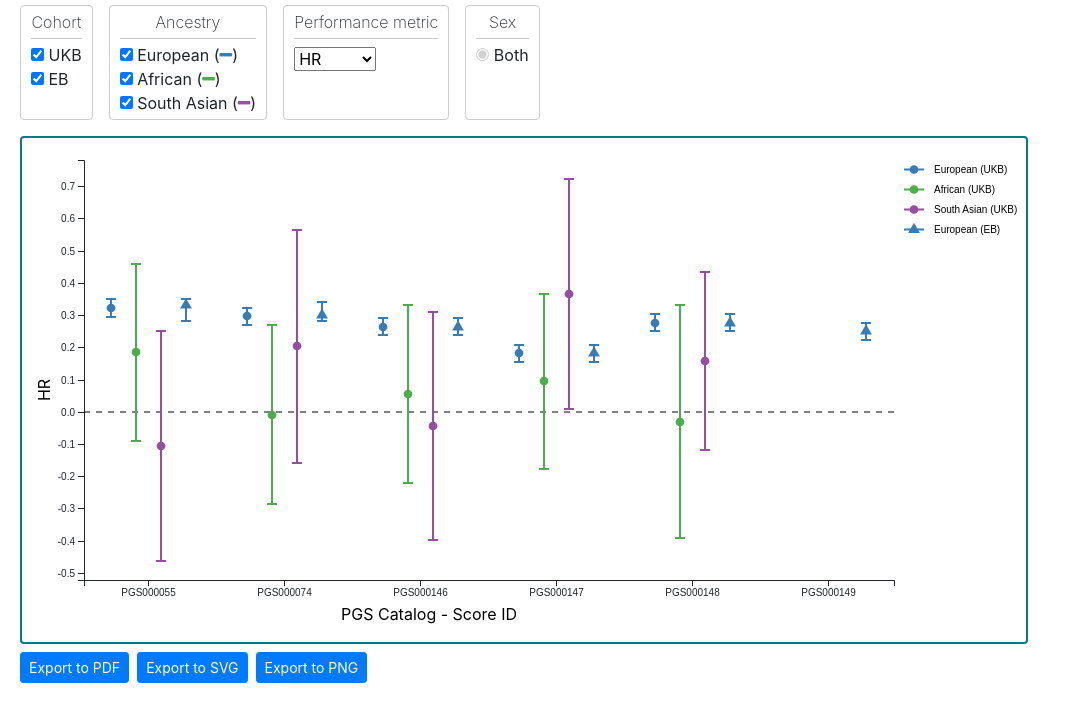
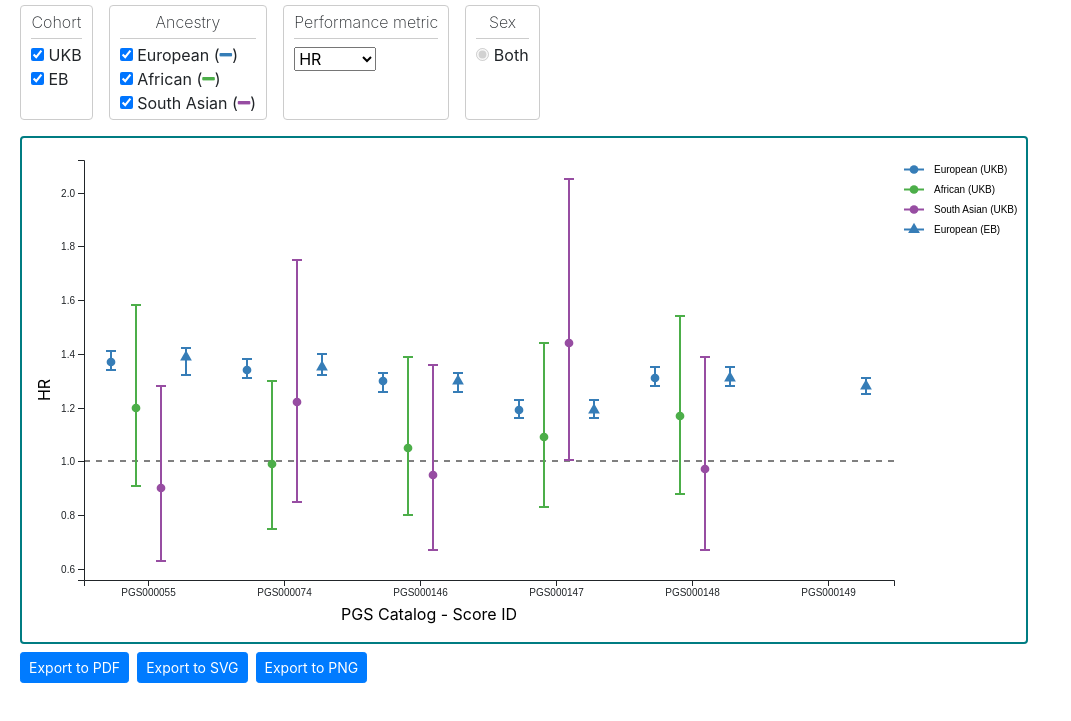
Before and after one commit to ens-lgil/pgs_d3, a plain HTML site: page index.html in a window 1280 px wide. Shown: the part 61-782 px from the top of the page, without its empty margins (0-1071 px from the left). Drawn offline with nearby package versions, Linux system fonts and the light colour scheme.

Commit message:
Convert HR data to exponential values and update the way the horizontal line is displayed (depends on the metric)

```diff
--- a/index.html
+++ b/index.html
@@ -107,7 +107,22 @@
             "HR": {
               "Both":
                 [
-                  { pgs: 'PGS000055', grpName: 'European', y: 0.32104382, eb: 0.293867188, et: 0.348220452 },
+                  { pgs: 'PGS000055', grpName: 'European', y: 1.37, eb: 1.34, et: 1.41 },
+                  { pgs: 'PGS000055', grpName: 'African', y: 1.20, eb: 0.91, et: 1.58 },
+                  { pgs: 'PGS000055', grpName: 'South Asian', y: 0.90, eb:  0.63, et: 1.28 },
+                  { pgs: 'PGS000074', grpName: 'European', y: 1.34, eb: 1.31, et: 1.38 },
+                  { pgs: 'PGS000074', grpName: 'African', y: 0.99, eb: 0.75, et: 1.30 },
+                  { pgs: 'PGS000074', grpName: 'South Asian', y: 1.22, eb: 0.85, et: 1.75 },
+                  { pgs: 'PGS000146', grpName: 'European', y: 1.30, eb: 1.26, et: 1.33 },
+                  { pgs: 'PGS000146', grpName: 'African', y: 1.05, eb: 0.80, et: 1.39 },
+                  { pgs: 'PGS000146', grpName: 'South Asian', y: 0.95, eb: 0.67, et: 1.36 },
+                  { pgs: 'PGS000147', grpName: 'European', y: 1.19, eb: 1.16, et: 1.23 },
+                  { pgs: 'PGS000147', grpName: 'African', y: 1.09, eb: 0.83, et: 1.44 },
+                  { pgs: 'PGS000147', grpName: 'South Asian', y: 1.44, eb: 1.007, et: 2.05 },
+                  { pgs: 'PGS000148', grpName: 'European', y: 1.31, eb: 1.28, et: 1.35 },
+                  { pgs: 'PGS000148', grpName: 'African', y: 1.17, eb: 0.88, et: 1.54 },
+                  { pgs: 'PGS000148', grpName: 'South Asian', y: 0.97, eb: 0.67, et: 1.39 }
+                  /*{ pgs: 'PGS000055', grpName: 'European', y: 0.32104382, eb: 0.293867188, et: 0.348220452 },
                   { pgs: 'PGS000055', grpName: 'African', y: 0.184892118, eb: -0.089983334, et: 0.45976757 },
                   { pgs: 'PGS000055', grpName: 'South Asian', y: -0.105811523, eb: -0.46257336, et: 0.250950314 },
                   { pgs: 'PGS000074', grpName: 'European', y: 0.296599424, eb: 0.270089896, et: 0.323108952 },
@@ -121,7 +136,7 @@
                   { pgs: 'PGS000147', grpName: 'South Asian', y: 0.36462254, eb: 0.007658949, et: 0.721586142 },
                   { pgs: 'PGS000148', grpName: 'European', y: 0.276220866, eb: 0.249458753, et: 0.302982979 },
                   { pgs: 'PGS000148', grpName: 'African', y: -0.030533223, eb: -0.393065502, et: 0.331999056 },
-                  { pgs: 'PGS000148', grpName: 'South Asian', y: 0.156825277, eb: -0.120120911, et: 0.433771465 },
+                  { pgs: 'PGS000148', grpName: 'South Asian', y: 0.156825277, eb: -0.120120911, et: 0.433771465 }*/
                 ]
             },
             "OR": {
@@ -189,12 +204,18 @@
             "HR": {
               "Both":
                 [
-                  { pgs: 'PGS000055', grpName: 'European', y: 0.33, eb: 0.28, et: 0.35 },
+                  { pgs: 'PGS000055', grpName: 'European', y: 1.39, eb: 1.32, et: 1.42 },
+                  { pgs: 'PGS000074', grpName: 'European', y: 1.35, eb: 1.32, et: 1.40 },
+                  { pgs: 'PGS000146', grpName: 'European', y: 1.30, eb: 1.26, et: 1.33 },
+                  { pgs: 'PGS000147', grpName: 'European', y: 1.19, eb: 1.16, et: 1.23 },
+                  { pgs: 'PGS000148', grpName: 'European', y: 1.31, eb: 1.28, et: 1.35 },
+                  { pgs: 'PGS000149', grpName: 'European', y:  1.28, eb: 1.25, et: 1.31 }
+                  /*{ pgs: 'PGS000055', grpName: 'European', y: 0.33, eb: 0.28, et: 0.35 },
                   { pgs: 'PGS000074', grpName: 'European', y: 0.30, eb: 0.28, et: 0.34 },
                   { pgs: 'PGS000146', grpName: 'European', y: 0.26389975, eb: 0.236905544, et: 0.290893957 },
                   { pgs: 'PGS000147', grpName: 'European', y: 0.18110247, eb: 0.15386322, et: 0.20834172 },
                   { pgs: 'PGS000148', grpName: 'European', y: 0.276220866, eb: 0.249458753, et: 0.302982979 },
-                  { pgs: 'PGS000149', grpName: 'European', y: 0.249760526, eb: 0.222933579, et: 0.276587474 }
+                  { pgs: 'PGS000149', grpName: 'European', y: 0.249760526, eb: 0.222933579, et: 0.276587474 }*/
                 ]
             },
             "OR": {
@@ -243,7 +264,7 @@
                   { pgs: 'PGS000146', grpName: 'European', y: 0.69628868 },
                   { pgs: 'PGS000147', grpName: 'European', y: 0.68904779 },
                   { pgs: 'PGS000148', grpName: 'European', y: 0.697752868 },
-                  { pgs: 'PGS000149', grpName: 'European', y: -0.006425539 },
+                  { pgs: 'PGS000149', grpName: 'European', y: -0.006425539 }
                 ]
             }
           }
--- a/js/benchmark.js
+++ b/js/benchmark.js
@@ -7,7 +7,8 @@ var chart_xaxis_label = 'PGS Catalog - Score ID';
 var chart_colours = ["#367DB7", "#4CAE49", "#974DA2", "#FF7F00", '#E50000'];
 // Point symbols/shapes to differenciate the cohorts data
 var chart_shapes = [ d3.symbolCircle, d3.symbolTriangle, d3.symbolDiamond, d3.symbolSquare, d3.symbolCross];
-
+// Horizontal lines - threshold
+var threshold = { 'HR': 1, 'OR': 1, 'C-index': 0.5, 'AUROC': 0.5, 'DeltaC': 0, 'deltaAUROC': 0};
 
 /*
  * Main class to build the 'PGS Benchmark' chart
@@ -96,7 +97,7 @@ class PGSBenchmark {
     this.addAxes();
 
     // Draw threshold/horizontal line
-    this.addHorizontalLine(this.min_value)
+    this.addHorizontalLine()
 
     // Load data in the chart
     this.addData();
@@ -137,13 +138,17 @@ class PGSBenchmark {
 
 
   // Draw the horizontal line (threshold)
-  addHorizontalLine(min_value) {
-    var y_coord = this.chartHeight/2;
-    if (min_value < 0) {
-      y_coord = this.y(0)
+  addHorizontalLine() {
+    var y_val = 0;
+    if (threshold[this.metric]) {
+      y_val = threshold[this.metric];
     }
+    console.log("Y val ("+this.metric+"): "+y_val);
+    //var y_coord = this.chartHeight/2;
+    if (y_val > this.min_value && y_val < this.max_value) {
+      var y_coord = this.y(y_val)
       this.g.append("line")
-      .attr("class", "hline")
+        .attr("class", "chart_hline")
         .attr("stroke", 'black')
         .attr("stroke-width", 1)
         .style("stroke-dasharray", ("6, 6"))
@@ -151,6 +156,7 @@ class PGSBenchmark {
         .attr('x2', this.chartWidth)
         .attr('y1', y_coord)
         .attr('y2', y_coord);
+    }
   }
 
 
@@ -459,11 +465,11 @@ class PGSBenchmark {
     // Remove chart content + legend + XY axis + horizontal line
     this.svg.selectAll('.chart_content').remove();
     this.svg.selectAll('.chart_legend').remove();
+    this.svg.selectAll('.chart_hline').remove();
     this.svg.selectAll('.xaxis').remove();
     this.svg.selectAll('.yaxis').remove();
     this.svg.selectAll('.x_label').remove();
     this.svg.selectAll('.y_label').remove();
-    this.svg.selectAll('.hline').remove();
 
     // Refresh the forms
     fill_ancestry_form(this.chart_data, this.cohorts);
@@ -527,6 +533,7 @@ class PGSBenchmark {
     // Remove chart content + legend
     this.svg.selectAll('.chart_content').remove();
     this.svg.selectAll('.chart_legend').remove();
+    this.svg.selectAll('.chart_hline').remove();
 
     // Redraw Y axis
     // Setup the min/max for the Y scale
@@ -552,6 +559,8 @@ class PGSBenchmark {
         .text(this.metric);
 
 
+    // Redraw threshold/horizontal line
+    this.addHorizontalLine();
     // Load updated set of data to the chart
     this.addData();
     // Load updated legend on the chart
@@ -570,6 +579,7 @@ class PGSBenchmark {
     // Remove chart content + legend
     this.svg.selectAll('.chart_content').remove();
     this.svg.selectAll('.chart_legend').remove();
+    this.svg.selectAll('.chart_hline').remove();
 
     // Redraw Y axis
     // Setup the min/max for the Y scale
@@ -583,6 +593,8 @@ class PGSBenchmark {
       .transition().duration(800)
       .call( d3.axisLeft(this.y) );
 
+    // Redraw threshold/horizontal line
+    this.addHorizontalLine();
     // Load updated set of data to the chart
     this.addData();
     // Load updated legend on the chart
```
Lines whose indentation alone changed are shown as unchanged.
